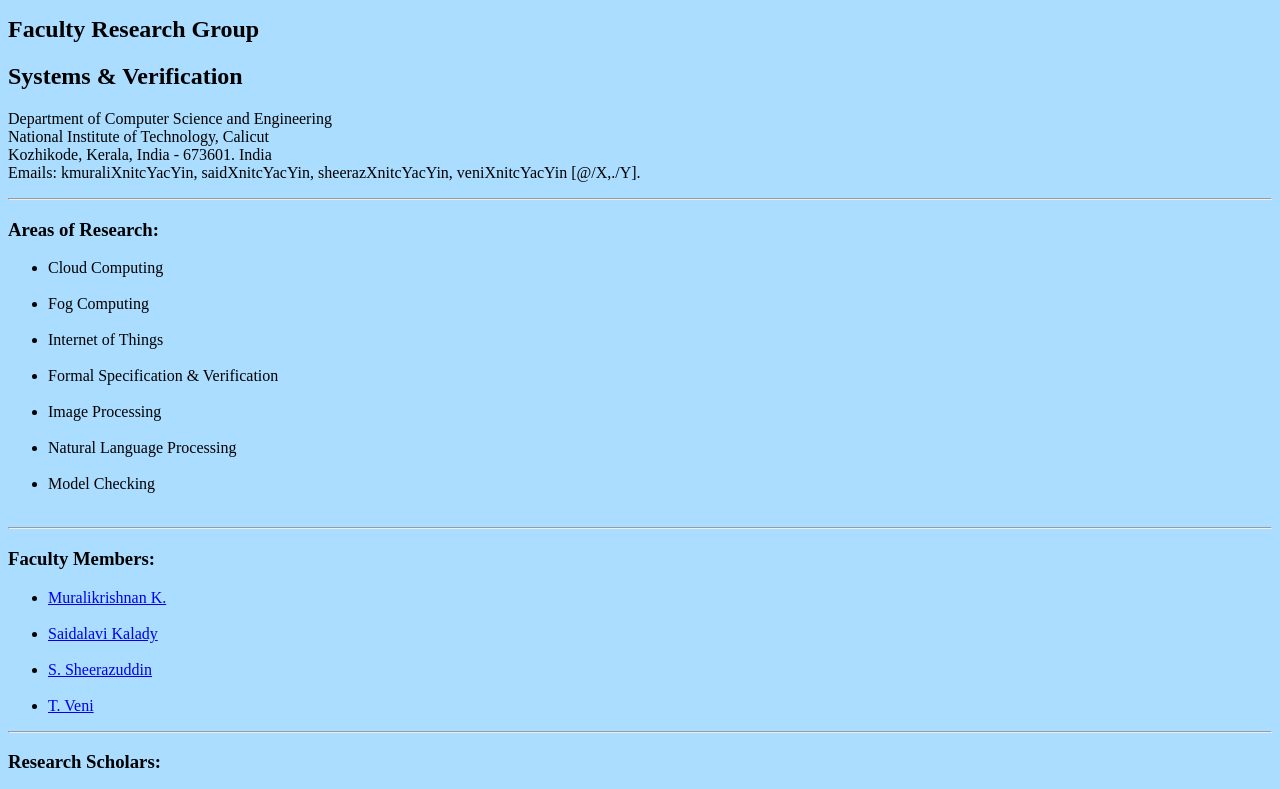
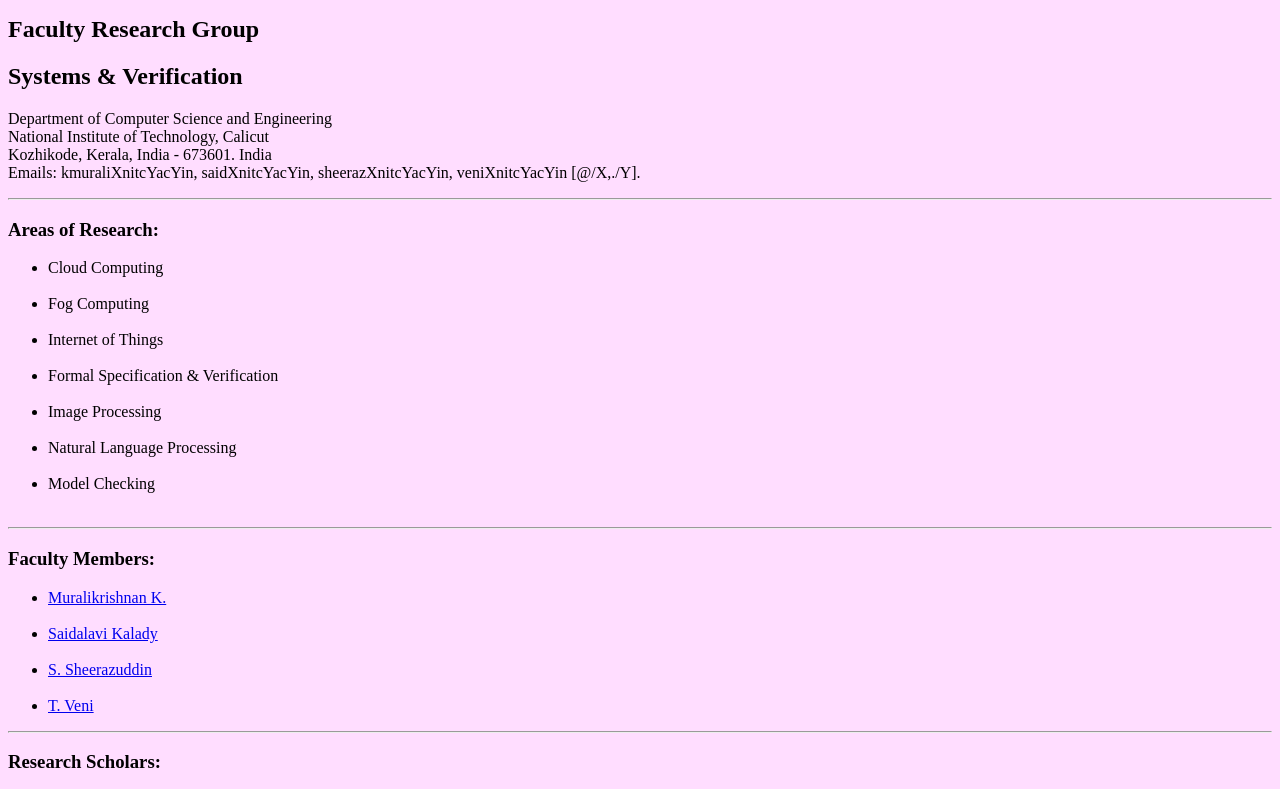
Before and after one commit to sheeraz-git/FRG, a plain HTML site: page index.html in a window 1280 px wide. Shown: the top 789 px of the page. Drawn offline with Linux system fonts and the light colour scheme.

Commit message:
Update index.html

```diff
--- a/index.html
+++ b/index.html
@@ -7,7 +7,7 @@
 charset=iso-8859-15">
 <title></title>
 </head>
-<body style="background-color:#AADDFF;">
+<body style="background-color:#FFDDFF;">
 <h1 style="font-size:150%;">Faculty Research Group</h1>
 <h2 style="font-size:150%;">Systems & Verification</h2>
 <p style="font-size:100%;">Department of Computer Science and Engineering<br>
```
